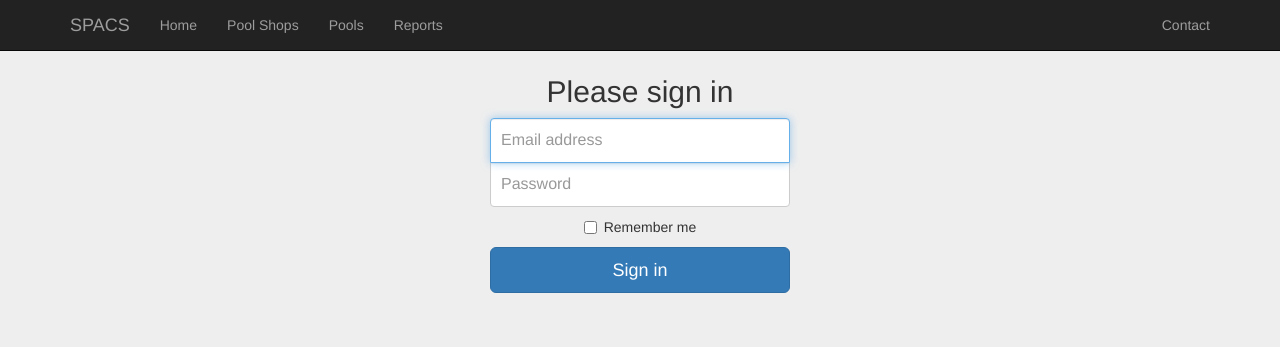
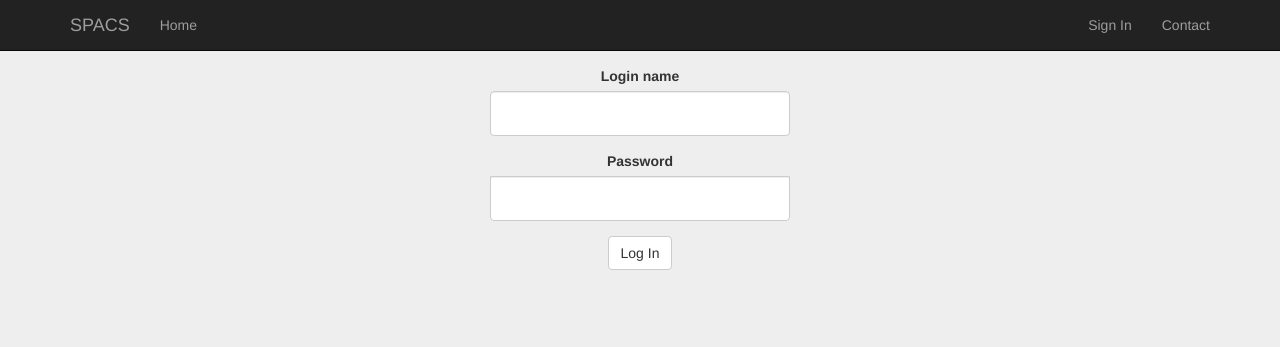
Before and after one commit to iJebus/CITS4401-SPACS, a Flask app: page / in a window 1280 px wide. Shown: the top 347 px of the page. Run offline with Flask 2, Linux system fonts and the light colour scheme; some libraries are stand-ins or nearby versions.

Commit message:
Many change, much update :< Oops. Database model, flask-login, login form, template changes, diagrams.

```diff
--- a/application.py
+++ b/application.py
@@ -1,33 +1,102 @@
-__author__ = 'Liam'
+"""Main application runtime for the CITS4401 SPACS Assignment.
+"""
 
-from flask import Flask, render_template
+from flask import Flask, render_template, redirect, url_for, request, flash
 from flask_bootstrap import Bootstrap
-app = Flask(__name__)
-Bootstrap(app)
-
-from datetime import datetime
 from flask.ext.sqlalchemy import SQLAlchemy
-from flask.ext.login import UserMixin, AnonymousUserMixin
+from flask.ext.login import UserMixin, \
+    AnonymousUserMixin, LoginManager, login_user, login_required, logout_user
 from flask.ext.bcrypt import Bcrypt
-
-db = SQLAlchemy()
-flask_bcrypt = Bcrypt()
+from flask_wtf import Form
+from wtforms import StringField, PasswordField, SubmitField
+from wtforms.validators import DataRequired
+# from wtforms import ValidationError
 
 
-class User(db.Model, UserMixin):
+app = Flask(__name__)
+app.config['SQLALCHEMY_DATABASE_URI'] = 'sqlite:///data.db'
+app.config['SECRET_KEY'] = 'CHEESE'
+
+Bootstrap(app)
+db = SQLAlchemy(app)
+flask_bcrypt = Bcrypt(app)
+
+login_manager = LoginManager()
+login_manager.init_app(app)
+
+
+@login_manager.user_loader
+def load_user(user_id):
+    return User.query.get(int(user_id))
+
+
+class User(db.Model, UserMixin, AnonymousUserMixin):
     __tablename__ = 'users'
     id = db.Column(db.Integer(), primary_key=True)
     login_name = db.Column(db.String(), unique=True, index=True)
     password = db.Column(db.String(128))
-    user_type = db.relationship('Type', backref='user', lazy='dynamic')
+    name = db.Column(db.String())
+    address = db.Column(db.Text())
+    email = db.Column(db.String())
+    role = db.Column(db.String())
+
+    def __init__(self, login_name, password):
+        self.login_name = login_name
+        self.password = flask_bcrypt.generate_password_hash(password)
+
+    def __repr__(self):
+        return "<{}, {}>".format(self.login_name, self.role)
+
+    def is_administrator(self):
+        return self.role == 'SPACSAdmin'
+
+    def check_password(self, value):
+        return flask_bcrypt.check_password_hash(self.password, value)
+
+
+class PoolOwner(User, db.Model):
+    __tablename__ = 'users'
+    __table_args__ = {'useexisting': True}
+
+    def __init__(self, login_name, password):
+        super().__init__(login_name, password)
+        self.role = 'PoolOwner'
+
+
+class PoolShopAdmin(User, db.Model):
+    __tablename__ = 'users'
+    __table_args__ = {'useexisting': True}
+
+    def __init__(self, login_name, password):
+        super().__init__(login_name, password)
+        self.role = 'PoolShopAdmin'
+
+
+class SPACSAdmin(User, db.Model):
+    __tablename__ = 'users'
+    __table_args__ = {'useexisting': True}
+
+    def __init__(self, login_name, password):
+        super().__init__(login_name, password)
+        self.role = 'SPACSAdmin'
+
+
+"""class User(db.Model, UserMixin):
+    __tablename__ = 'users'
+    id = db.Column(db.Integer(), primary_key=True)
+    login_name = db.Column(db.String(), unique=True, index=True)
+    password = db.Column(db.String(128))
 
     name = db.Column(db.String())
     address = db.Column(db.Text())
     email = db.Column(db.String())
 
-    def __init__(self, email, password):
-        self.password_hash = flask_bcrypt.generate_password_hash(password)
-        self.email = email
+    discriminator = db.Column(db.String())
+    __mapper_args__ = {'polymorphic_on': discriminator}
+
+    def __init__(self, login_name, password):
+        self.login_name = login_name
+        self.password = flask_bcrypt.generate_password_hash(password)
 
     def check_password(self, value):
         return flask_bcrypt.check_password_hash(self.password_hash, value)
@@ -47,19 +116,24 @@ class User(db.Model, UserMixin):
         else:
             return False
 
-    def get_id(self):
-        return self.id
+
 
     def __repr__(self):
-        return '<User %r>' % self.username
+        return '<User {}, type {}>'.format(self.username, self.discriminator)"""
+
+
+class LoginForm(Form):
+    login_name = StringField('Login name', validators=[DataRequired()])
+    password = PasswordField('Password', validators=[DataRequired()])
+    submit = SubmitField('Log In')
 
 
 class Pool(db.Model):
     __tablename__ = 'pools'
     id = db.Column(db.Integer(), primary_key=True)
     ph = db.Column(db.Float())
-    ORP = db.Column(db.Float())
-    TA = db.Column(db.Float())
+    orp = db.Column(db.Float())
+    ta = db.Column(db.Float())
     temp = db.Column(db.Float())
     water_hardness = db.Column(db.Float())
     last_filter_operation = db.Column(db.DateTime())
@@ -67,20 +141,44 @@ class Pool(db.Model):
     chlorinator_status = db.Column(db.String())
     water_level_status = db.Column(db.String())
 
+    # users = db.relationship('User', backref='pool', lazy='dynamic')
 
-@app.route('/')
-def index():
-    return render_template('index.html')
+    """owner_id =
+    shop_administrator_id =
+    spacs_administrator_id ="""
 
 
-@app.route('/login')
-def login():
-    return render_template('login.html')
+@app.route('/', methods=["GET", "POST"])
+def index():
+    form = LoginForm()
+    if form.validate_on_submit():
+        user = User.query.filter_by(login_name=form.login_name.data).first()
+        if user and user.check_password(form.password.data):
+            login_user(user)
+            flash('Logged in successfully.', 'success')
+            return redirect(request.args.get('next') or url_for('pools'))
+        else:
+            flash('Login failed.', 'danger')
+    return render_template('index.html', form=form)
+
+
+@app.route('/logout')
+@login_required
+def logout():
+    logout_user()
+    flash('You have been logged out.')
+    return redirect(url_for('index'))
 
 
 @app.route('/contact')
 def contact():
     return render_template('contact.html')
 
+
+@app.route('/pools')
+@login_required
+def pools():
+    return render_template('pools.html')
+
 if __name__ == '__main__':
     app.run(host='0.0.0.0', port=8080, debug=True)
--- a/requirements.txt
+++ b/requirements.txt
@@ -3,6 +3,7 @@ Flask-Bootstrap==3.3.2.1
 Flask-Login==0.2.11
 Flask-SQLAlchemy==2.0
 Flask-WTF==0.11
+Flask-Bcrypt
 Jinja2==2.7.3
 MarkupSafe==0.23
 SQLAlchemy==1.0.0
--- a/static/css/base.css
+++ b/static/css/base.css
@@ -2,3 +2,7 @@ body {
   padding-top: 50px;
   text-align: center;
 }
+
+.alert {
+    margin: 20px;
+}
--- a/static/css/signin.css
+++ b/static/css/signin.css
@@ -1,7 +1,11 @@
 body {
-  padding-top: 40px;
+    padding-top: 50px;
   padding-bottom: 40px;
   background-color: #eee;
+}
+
+.alert {
+    margin: 20px;
 }
 
 .form-signin {
--- a/templates/base.html
+++ b/templates/base.html
@@ -2,7 +2,7 @@
 {% block title %}SPACS{% endblock %}
 
 {% block styles %}
-{{super()}}
+{{ super() }}
 <link rel="stylesheet"
       href="{{url_for('.static', filename='css/base.css')}}">
 {% endblock %}
@@ -24,18 +24,45 @@
         <div id="navbar" class="collapse navbar-collapse">
             <ul class="nav navbar-nav">
                 <li><a href="/">Home</a></li>
+                {% if current_user.is_authenticated() %}
+                {% if current_user.is_administrator() %}
                 <li><a href="#">Pool Shops</a></li>
-                <li><a href="#">Pools</a></li>
+                {% endif %}
+                <li><a href="/pools">Pools</a></li>
                 <li><a href="#">Reports</a></li>
+                {% endif %}
             </ul>
             <ul class="nav navbar-nav navbar-right">
+                {% if current_user.is_authenticated() %}
+                <li><a href="{{ url_for('logout') }}">Sign Out</a></li>
+                {% else %}
+                <li><a href="{{ url_for('index') }}">Sign In</a></li>
+                {% endif %}
                 <li class="pull-right"><a href="/contact">Contact</a></li>
             </ul>
         </div>
-        <!--/.nav-collapse -->
     </div>
 </nav>
 {% endblock %}
 
 {% block content %}
+<div class="container">
+    <div class="row">
+        <div class="col-md-4 col-md-offset-4">
+            {% with messages = get_flashed_messages(with_categories=true) %}
+            {% if messages %}
+            {% for category, message in messages %}
+            <div class="alert alert-{{ category }} alert-dismissible"
+                 role="alert">
+                <button type="button" class="close" data-dismiss="alert"
+                        aria-label="Close"><span
+                        aria-hidden="true">&times;</span></button>
+                {{ message }}
+            </div>
+            {% endfor %}
+            {% endif %}
+            {% endwith %}
+        </div>
+    </div>
+</div>
 {% endblock %}
--- a/templates/index.html
+++ b/templates/index.html
@@ -1,4 +1,5 @@
 {% extends "base.html" %}
+{% import "bootstrap/wtf.html" as wtf %}
 
 {% block title %}SPACS Login{% endblock %}
 
@@ -9,6 +10,20 @@
 {% endblock %}
 
 {% block content %}
+{{ super() }}
+{% if current_user.is_authenticated() %}
+Hi {{ current_user.login_name }}!
+{% endif %}
+
+<div class="container">
+
+    {{ wtf.quick_form(form, extra_classes="form-signin") }}
+
+</div>
+{% endblock %}
+
+<!--
+
 <div class="container">
 
       <form class="form-signin">
@@ -26,4 +41,5 @@
       </form>
 
     </div>
-{% endblock %}
+
+-->
```
Also changed, not shown: diagrams/sequence/ptu_RegularCheckIn.txt (added, +63 -0 lines), populate_db.py (added, +16 -0 lines).
